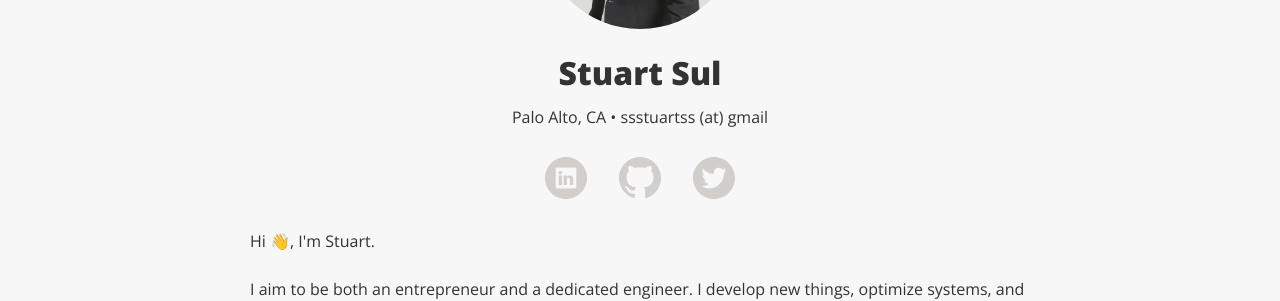
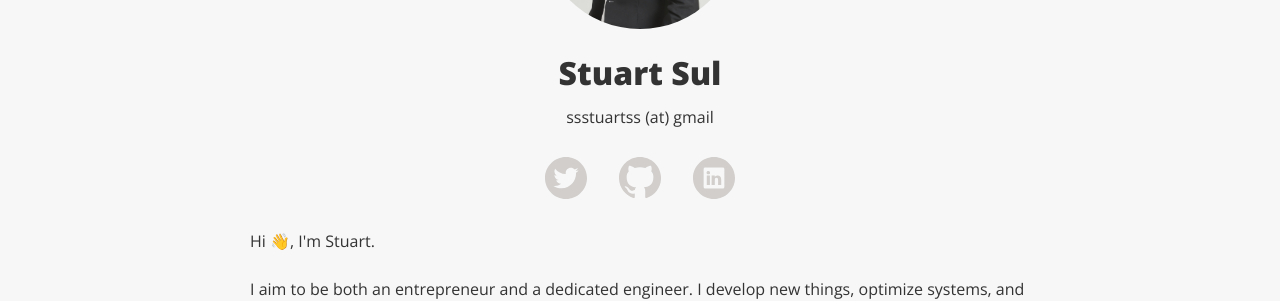
Before and after one commit to StuartSul/StuartSul.github.io_src, a Jekyll site: the page built from index.html, in a window 1280 px wide and 900 px high. Shown: the part 285-586 px from the top of the window. Built offline with Jekyll 4.4.1, drawn with Linux system fonts in a browser that asks for light colours.

Commit message:
Remove location and change social media link order

```diff
--- a/index.html
+++ b/index.html
@@ -16,13 +16,13 @@ layout: default
         </h1>
 
         <!-- Contact Info -->
-        <p class="contact">{{ site.data.profile.location }} • {{ site.data.profile.email-username }} (at) {{ site.data.profile.email-domain }}</p>
+        <p class="contact">{{ site.data.profile.email-username }} (at) {{ site.data.profile.email-domain }}</p>
 
         <!-- External Links -->
         <ul>
+            <li class="external-link"><a href="{{ site.data.profile.twitter }}" itemprop="sameAs" target="_blank">{% include icons/twitter.html %}</a></li>
+            <li class="external-link"><a href="{{ site.data.profile.github }}" itemprop="sameAs" target="_blank">{% include icons/github.html %}</a></li>
             <li class="external-link"><a href="{{ site.data.profile.linkedin }}" itemprop="sameAs" target="_blank">{% include icons/linkedin.html %}</a></li>
-            <li class="external-link"><a href="{{ site.data.profile.github }}" itemprop="sameAs" target="_blank">{% include icons/github.html %}</a></li>
-            <li class="external-link"><a href="{{ site.data.profile.twitter }}" itemprop="sameAs" target="_blank">{% include icons/twitter.html %}</a></li>
             <!-- <li class="external-link"><a href="{{ site.data.profile.website }}" itemprop="url">{% include icons/website.html %}</a></li> -->
         </ul>
     </div>
```
